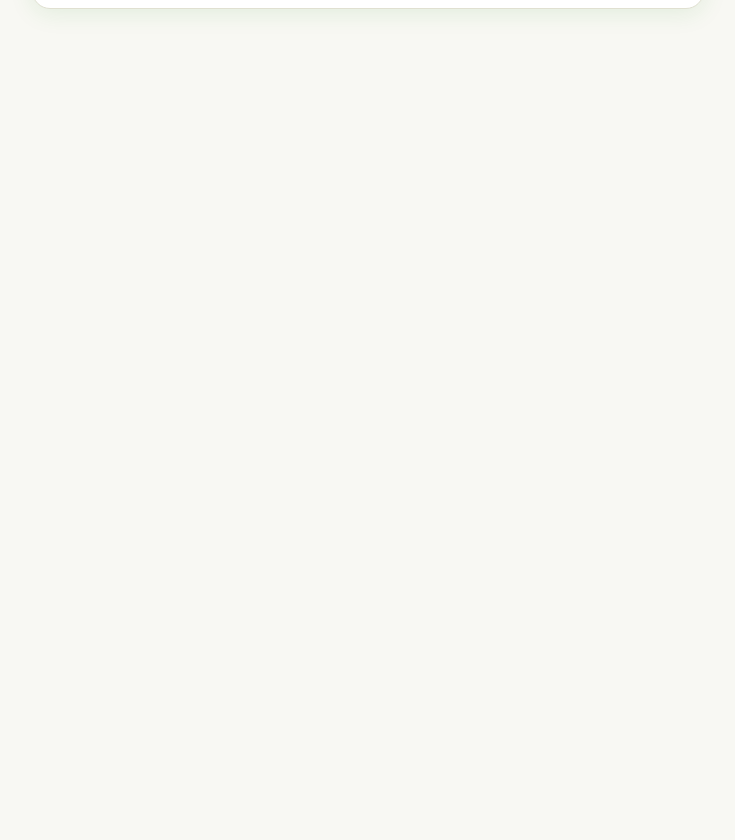
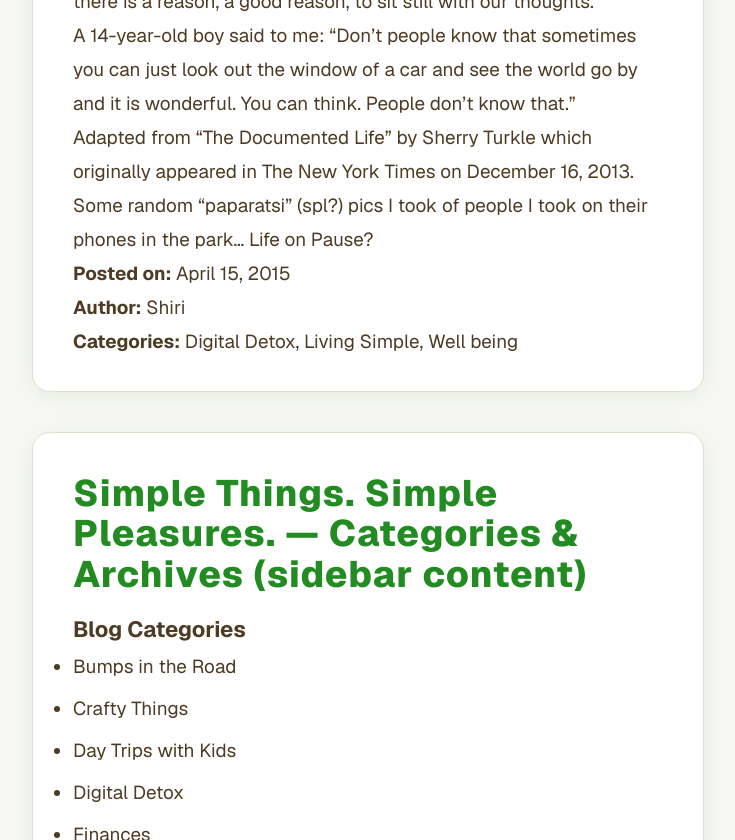
Before and after one commit to zrewt/simpleandfree, a Next.js app: page / in a window 1280 px wide. Shown: the part 1960-2800 px from the top of the page, without its empty margins (272-1007 px from the left). Before the commit the page ends 2173 px from the top, so only its background shows below. Built offline with nearby package versions, Linux system fonts and the light colour scheme.

Commit message:
Refine blog styles and image formatting

```diff
--- a/src/app/page.tsx
+++ b/src/app/page.tsx
@@ -2,16 +2,6 @@ import BlogPost from "./BlogPost";
 import styles from "./page.module.css";
 
 const posts = [
-  {
-    title: "Welcome to Simple and Free!",
-    content: "This is your first blog post. You can easily add more posts with text and images.",
-    image: "/next.svg",
-  },
-  {
-    title: "Nature's Beauty",
-    content: "Green, brown, and white are the colors of simplicity and earth. Enjoy writing!",
-    image: "/globe.svg",
-  },
   {
     title: "Simple Things. Simple Pleasures.",
     content: `
@@ -28,6 +18,122 @@ const posts = [
       </div>
     `,
   },
+  {
+    title: "Life On Pause",
+    content: `
+      <h2>LIIFE ON PAUSE</h2>
+      <p>A selfie, like any photograph, interrupts experience to mark the moment. In this, it shares something with all the other ways we break up our day, when we text during class, in meetings, at the theatre, at dinners with friends. And yes, at funerals, but also more regularly at church and synagogue services. We text when we are in bed with our partners and spouses. We watch our political representatives text during sessions.</p>
+      <p>Technology doesn’t just do things for us. It does things to us, changing not just what we do but who we are. The selfie makes us accustomed to putting ourselves and those around us “on pause” in order to document our lives. It is an extension of how we have learned to put our conversations “on pause”. When you get accustomed to a life of stops and starts, you get less accustomed to reflecting on where you are and what you are thinking.</p>
+      <p>We don’t experience interruptions as disruptions anymore. But they make it hard to settle into serious conversations with ourselves and with other people because emotionally, we keep ourselves available to be taken away from everything.</p>
+      <p>These days, when people are alone, or feel a moment of boredom, they reach for a device. In a movie theatre, at a stop sign, at the checkout line at a supermarket and, yes, at a memorial service, reaching for a device becomes so natural that we start to forget that there is a reason, a good reason, to sit still with our thoughts.</p>
+      <p>A 14-year-old boy said to me: “Don’t people know that sometimes you can just look out the window of a car and see the world go by and it is wonderful. You can think. People don’t know that.”</p>
+      <p>Adapted from “The Documented Life” by Sherry Turkle which originally appeared in The New York Times on December 16, 2013.</p>
+      <p>Some random “paparatsi” (spl?) pics I took of people I took on their phones in the park… Life on Pause?</p>
+      <div class="meta">
+        <p><strong>Posted on:</strong> April 15, 2015</p>
+        <p><strong>Author:</strong> Shiri</p>
+        <p><strong>Categories:</strong> Digital Detox, Living Simple, Well being</p>
+      </div>
+    `,
+    image: null,
+  },
+
+  {
+    title: "Simple Things. Simple Pleasures. — Categories & Archives (sidebar content)",
+    content: `
+      <h3>Blog Categories</h3>
+      <ul>
+        <li>Bumps in the Road</li>
+        <li>Crafty Things</li>
+        <li>Day Trips with Kids</li>
+        <li>Digital Detox</li>
+        <li>Finances</li>
+        <li>Growing Food and Urban Gardens</li>
+        <li>Home DIY</li>
+        <li>Images</li>
+        <li>Living Simple</li>
+        <li>Love</li>
+        <li>MUSIC</li>
+        <li>Parenting</li>
+        <li>Pebble Art</li>
+        <li>Personal Budgeting</li>
+        <li>T Dot The City With Kids</li>
+        <li>Uncategorized</li>
+        <li>Well being</li>
+      </ul>
+      <h3>Archives</h3>
+      <ul>
+        <li>December 2019</li>
+        <li>October 2019</li>
+        <li>July 2019</li>
+        <li>June 2019</li>
+        <li>May 2019</li>
+        <li>March 2019</li>
+        <li>December 2018</li>
+        <li>July 2018</li>
+        <li>June 2018</li>
+        <li>May 2018</li>
+        <li>February 2018</li>
+        <li>January 2018</li>
+        <li>December 2017</li>
+        <li>November 2017</li>
+        <li>October 2017</li>
+        <li>August 2017</li>
+        <li>July 2017</li>
+        <li>April 2017</li>
+        <li>March 2017</li>
+        <li>February 2017</li>
+        <li>January 2017</li>
+        <li>December 2016</li>
+        <li>November 2016</li>
+        <li>October 2016</li>
+        <li>September 2016</li>
+        <li>August 2016</li>
+        <li>July 2016</li>
+        <li>June 2016</li>
+        <li>May 2016</li>
+        <li>April 2016</li>
+        <li>March 2016</li>
+        <li>February 2016</li>
+        <li>January 2016</li>
+        <li>December 2015</li>
+        <li>November 2015</li>
+        <li>October 2015</li>
+        <li>September 2015</li>
+        <li>August 2015</li>
+        <li>July 2015</li>
+        <li>April 2015</li>
+      </ul>
+    `,
+    image: null,
+  },
+
+  {
+    title: "Simple Things. Simple Pleasures. — Site Navigation (sidebar content)",
+    content: `
+      <h3>Site Navigation</h3>
+      <ul>
+        <li>BLOG</li>
+        <ul>
+          <li>Living Simple</li>
+          <li>Well being</li>
+          <li>Digital Detox</li>
+          <li>Finances</li>
+          <li>Love</li>
+          <li>Bumps in the Road</li>
+          <li>Growing Food and Urban Gardens</li>
+          <li>Laneway and Street Art</li>
+        </ul>
+        <li>ABOUT</li>
+        <li>ROCK ART</li>
+        <li>Parenting</li>
+        <li>CONTACT</li>
+        <li>SUBSCRIBE</li>
+        <li>UPDATES</li>
+      </ul>
+    `,
+    image: null,
+  },
 ];
 
 export default function Home() {
@@ -39,7 +145,7 @@ export default function Home() {
       </header>
       <main className={styles.main}>
         {posts.map((post, idx) => (
-          <BlogPost key={idx} title={post.title} content={post.content} image={post.image} />
+          <BlogPost key={idx} title={post.title} content={post.content}  />
         ))}
       </main>
     </div>
```
